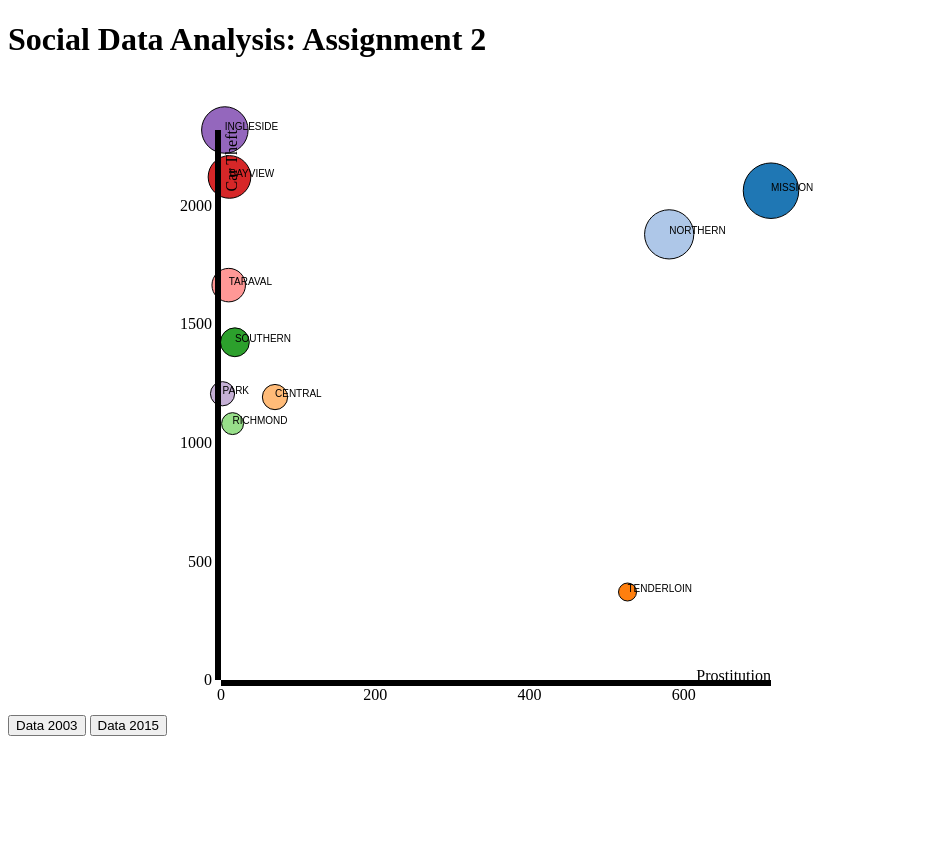
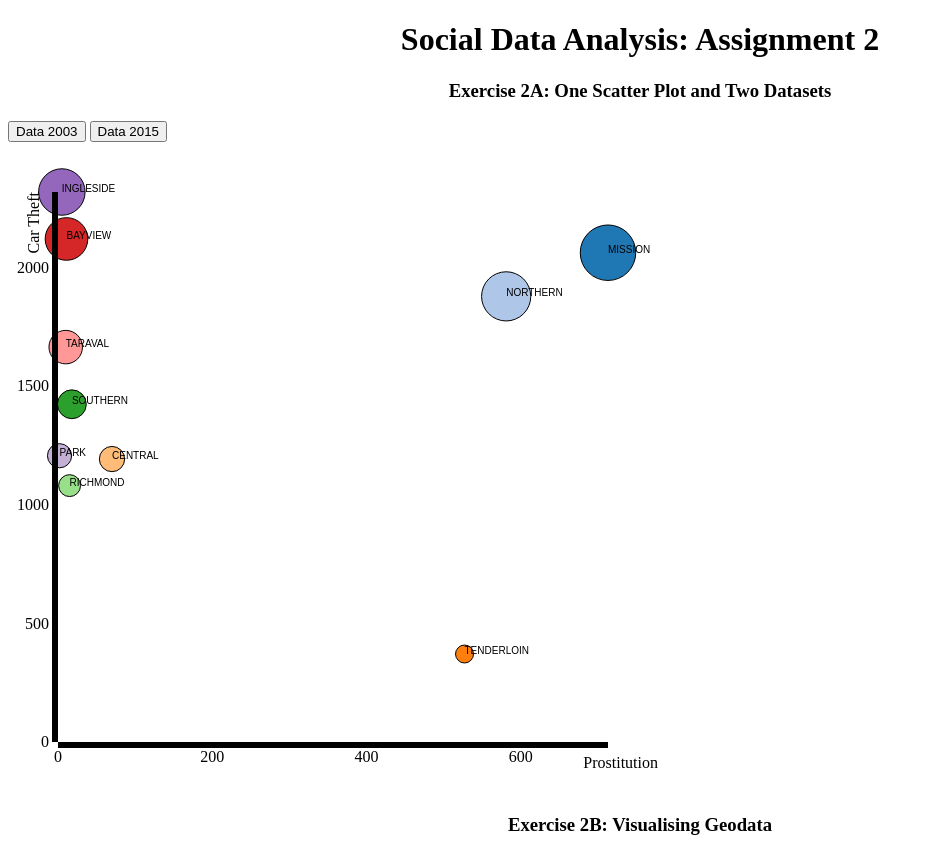
Before and after one commit to s127819/s127819.github.io, a plain HTML site: page index.html in a window 1280 px wide. Shown: the whole page, without its empty margins (0-933 px from the left). Before the commit the page ends 800 px from the top, so only its background shows below. Drawn offline with nearby package versions, Linux system fonts and the light colour scheme.

Commit message:
HTML Cosmetic Changes

```diff
--- a/index.html
+++ b/index.html
@@ -2,24 +2,26 @@
 <html lang="en">
     <head>
         <meta charset="utf-8">
-        <title>D3 Page Template</title>
+        <title>Social Data Analysis: Assignment 2</title>
         <script type="text/javascript" src="js/d3.js"></script>
         <!--<script type="text/javascript" src="d3.min.js"></script> -->
         <script src="https://d3js.org/d3.v3.js"></script>
     </head>
     <body>
-        <h1>Social Data Analysis: Assignment 2 </h1>
+        <h1 align="center">Social Data Analysis: Assignment 2 </h1>
+        <h3 align="center">Exercise 2A: One Scatter Plot and Two Datasets</h3>
         <button onclick="data2003()">Data 2003</button>
         <button onclick="data2015()">Data 2015</button>
+        <form name="Exercise 1A">
         <script type="text/javascript">
             var body = d3.select("body")
             var formatPercent = d3.format('.2')
             var margin = { top: 50, right: 50, bottom: 50, left: 50 }
-			var h = 650 - margin.top - margin.bottom
-			var w = 650 - margin.left - margin.right
-			var text;
-	// Scales
-  			var colorScale = d3.scale.category20()
+			      var h = 650 - margin.top - margin.bottom
+			      var w = 650 - margin.left - margin.right
+			      var text;
+	          // Scales
+  			    var colorScale = d3.scale.category20()
             var circles;
             var dataSet2003;
             var dataSet2015;
@@ -49,7 +51,6 @@
 					});
     				console.log(xMax2003,yMax2003);
 
-
     				d3.csv("2015.csv", function(data2015) {
             		dataSet2015 = data2015;
     				console.log(data2015);
@@ -76,13 +77,8 @@
 					}); //end of 2015 csv
     				 }); //end of 2003 csv
 
-
-
-
-
-            function myFunction()
-            {
-			svg = d3.select("body").append('svg')
+        function myFunction()  {
+			        svg = d3.select("form").append('svg')
 					    .attr('height',h + margin.top + margin.bottom)
 					    .attr('width',w + margin.left + margin.right)
 					  .append('g')
@@ -97,7 +93,6 @@
 					    	0,yScale2
 					    	])
 					    .range([h,0]);
-
 
 					// X-axis
 					var xAxis = d3.svg.axis()
@@ -161,8 +156,8 @@
 				      .call(xAxis)
 				    .append('text') // X-axis Label
 				      .attr('class','label')
-				      .attr('y',-10)
-				      .attr('x',w)
+				      .attr('y',15)
+				      .attr('x',w+50)
 				      .attr('dy','.71em')
 				      .style('text-anchor','end')
 				      .text('Prostitution')
@@ -174,7 +169,7 @@
 				      .attr('class','label')
 				      .attr('transform','rotate(-90)')
 				      .attr('x',0)
-				      .attr('y',5)
+				      .attr('y',-30)
 				      .attr('dy','.71em')
 				      .style('text-anchor','end')
 				      .text('Car Theft')
@@ -228,9 +223,10 @@
                 .attr("fill", "black");
 
             }
-
         </script>
-
-
+      </form>
+      <form name="Assignment 2B">
+        <h3 align="center">Exercise 2B: Visualising Geodata</h3>
+      </form>
     </body>
 </html>
```
